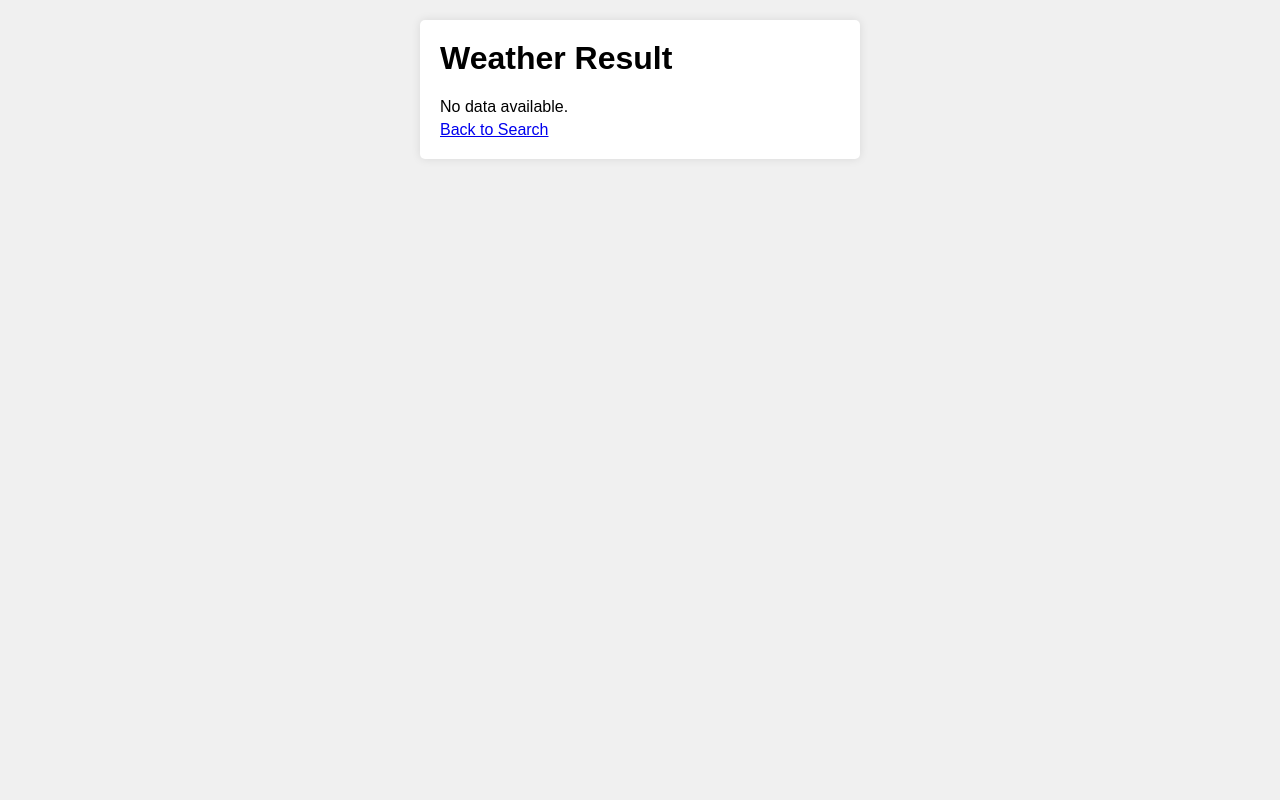
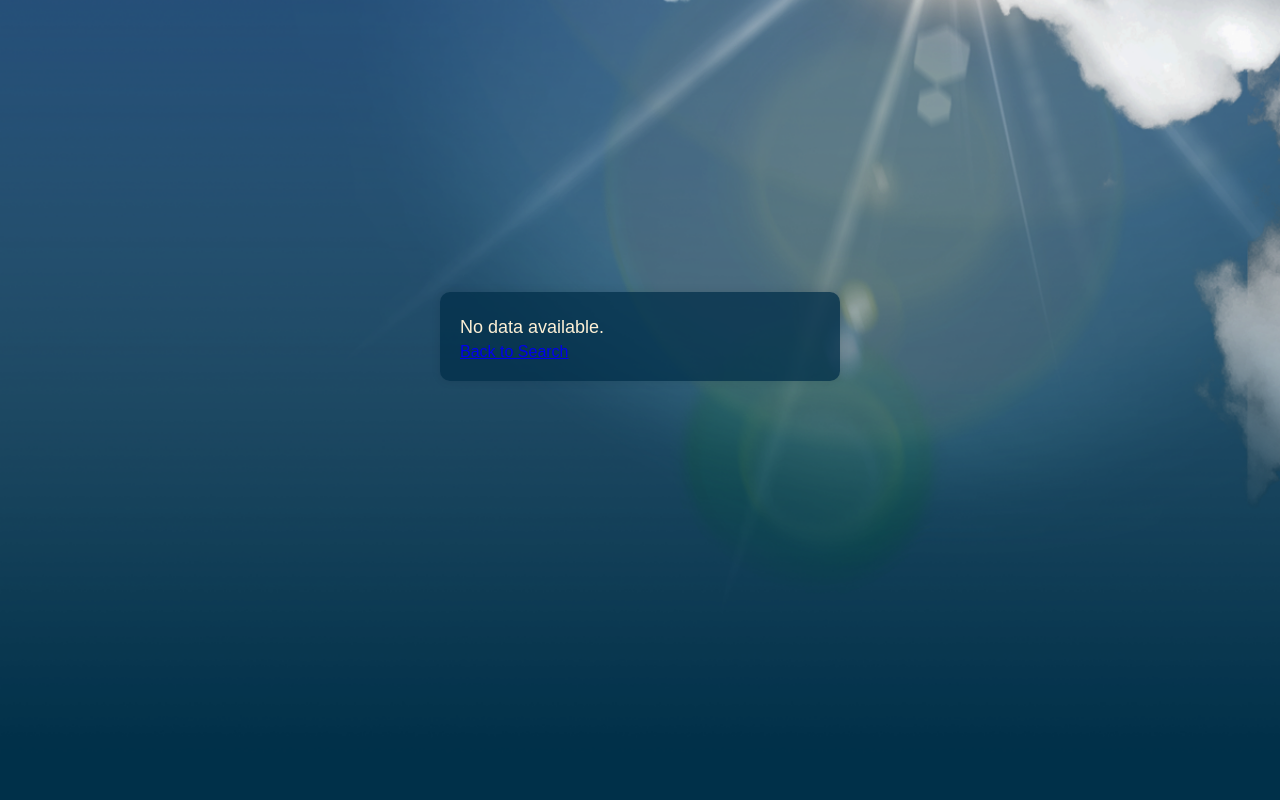
Before and after one commit to KukicVidan/Weather-app, a PHP site: page /result.php in a window 1280 px wide. Run offline with PHP 8.4, Linux system fonts and the light colour scheme.

Commit message:
Result.css pre-final stage

```diff
--- /dev/null
+++ b/result.css
@@ -0,0 +1,38 @@
+body {
+  font-family: Arial, sans-serif;
+  margin: 0;
+  padding: 0; /* Set padding to 0 to ensure no extra space around the body */
+  background-color: #003049;
+  display: flex; /* Use Flexbox */
+  justify-content: center; /* Center horizontally */
+  align-items: center; /* Center vertically */
+  height: 100vh; /* Set the height to 100% of the viewport height */
+  background-image: URL("background.png");
+  background-repeat: no-repeat;
+  background-size: cover;
+  background-position: center bottom;
+}
+
+.weather-container {
+  margin-bottom: 10%;
+  background-color: #002f49bd;
+  padding: 20px;
+  border-radius: 10px;
+  box-shadow: 0 0 10px rgba(0, 0, 0, 0.1);
+  max-width: 400px;
+  width: 100%; /* Ensure it doesn't exceed the max-width */
+  box-sizing: border-box; /* Include padding and border in the element's total width and height */
+}
+
+p {
+  margin: 5px 0;
+  color: #fdf0d5;
+  font-size: large;
+}
+h2 {
+  color: #fdf0d5;
+}
+.weather-container img {
+  vertical-align: middle; /* Align the image vertically with the text */
+  max-width: 100%; /* Ensure the image doesn't exceed the container width */
+}
--- a/result.php
+++ b/result.php
@@ -13,33 +13,13 @@ session_unset(); // Clear session data after use
     <meta charset="UTF-8">
     <meta name="viewport" content="width=device-width, initial-scale=1.0">
     <title>Weather Result</title>
-    <style>
-        /* Simple styles for demonstration */
-        body {
-            font-family: Arial, sans-serif;
-            margin: 0;
-            padding: 20px;
-            background-color: #f0f0f0;
-        }
-        .weather-container {
-            background-color: #fff;
-            padding: 20px;
-            border-radius: 5px;
-            box-shadow: 0 0 10px rgba(0, 0, 0, 0.1);
-            max-width: 400px;
-            margin: auto;
-        }
-        h1 {
-            margin-top: 0;
-        }
-        p {
-            margin: 5px 0;
-        }
-    </style>
+    <link rel="stylesheet" href="result.css">
+    <link rel="icon" href="weather.png" type="image/x-icon">
+
 </head>
 <body>
     <div class="weather-container">
-        <h1>Weather Result</h1>
+
         <?php
         if ($error) {
             echo "<p>{$error}</p>";
@@ -49,12 +29,15 @@ session_unset(); // Clear session data after use
             $humidity = $weatherData['main']['humidity'];
             $description = $weatherData['weather'][0]['description'];
             $windSpeed = $weatherData['wind']['speed'];
+            $icon = $weatherData['weather'][0]['icon'];
+            $iconToDisplay = "http://openweathermap.org/img/wn/$icon.png";
 
             echo "<h2>Weather in {$city}</h2>";
-            echo "<p>Temperature: {$temperature}°C</p>";
-            echo "<p>Humidity: {$humidity}%</p>";
-            echo "<p>Condition: {$description}</p>";
-            echo "<p>Wind Speed: {$windSpeed} m/s</p>";
+            echo "<p>🌡️Temperature: {$temperature}°C</p>";
+            echo "<p>💧Humidity: {$humidity}%</p>";
+            echo "<p><img src='{$iconToDisplay}' alt='Weather Image'>Condition: {$description}  </p>";
+            echo "<p>💨Wind Speed: {$windSpeed} m/s</p>";
+
         } else {
             echo "<p>No data available.</p>";
         }
```
